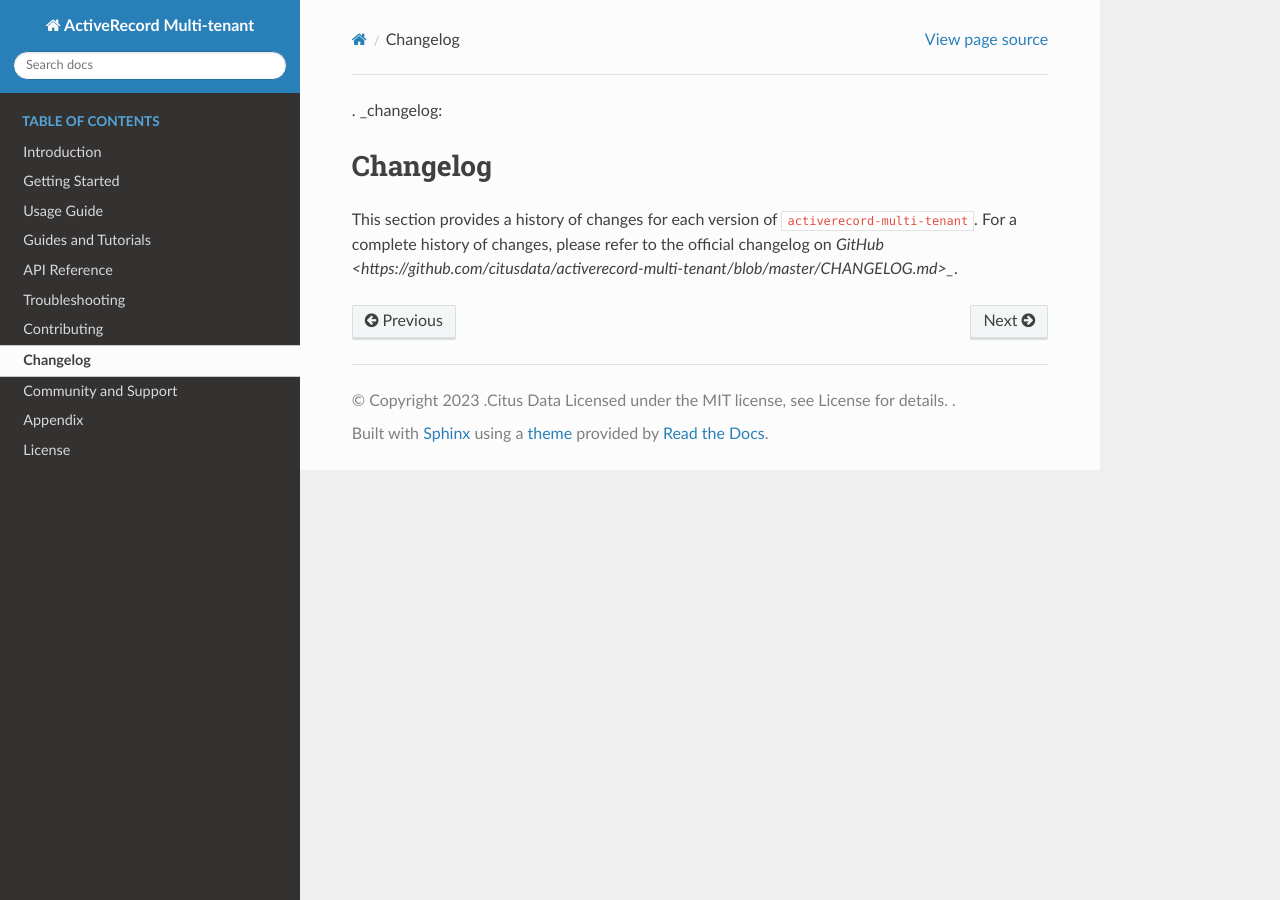
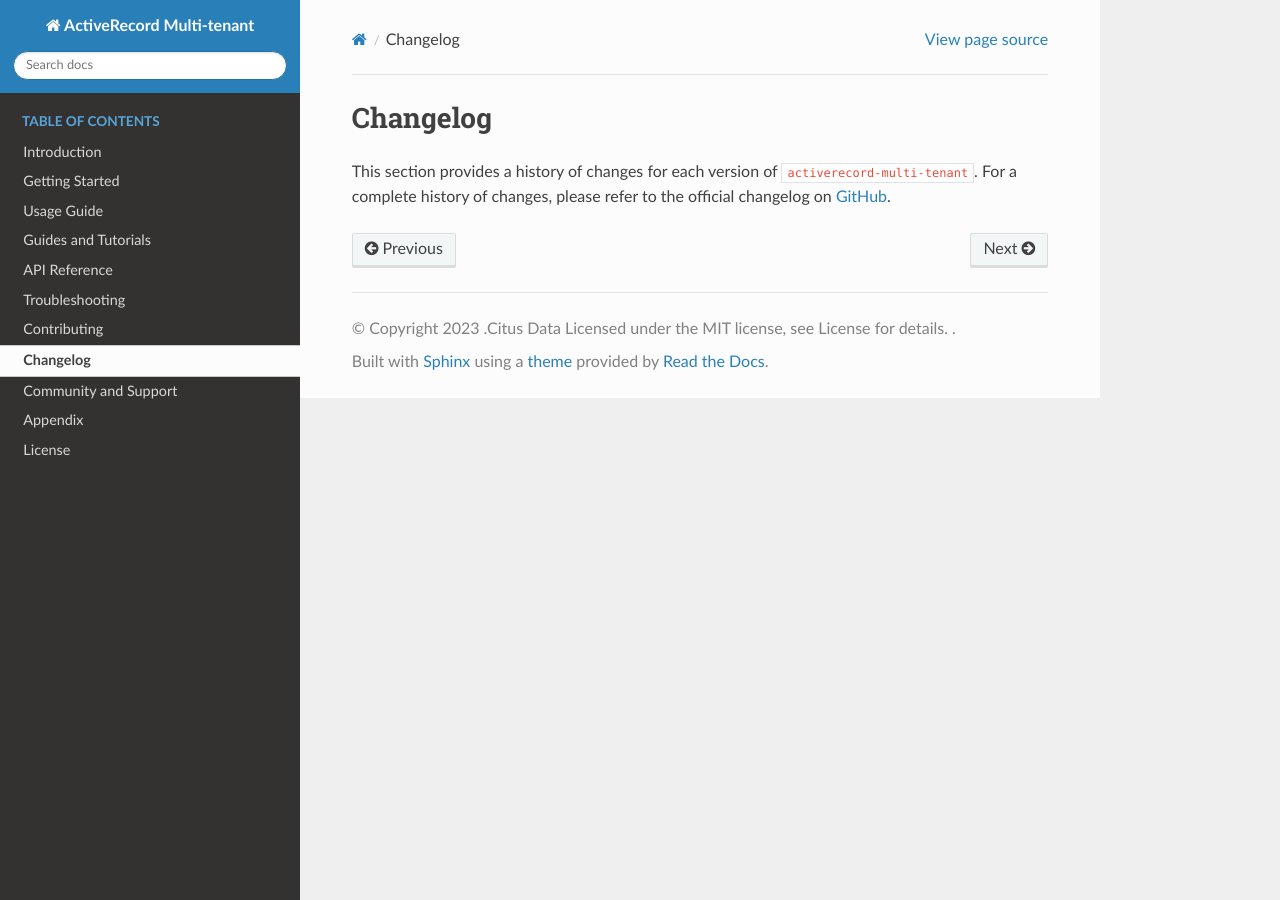
Before and after one commit to citusdata/activerecord-multi-tenant, a Sphinx documentation site: the page built from docs/source/changelog.rst, in a window 1280 px wide. Built offline with Sphinx 7.4.7 and the Read the Docs theme 2.0.0, drawn with Linux system fonts in a browser that asks for light colours.

Commit message:
Fixes url problem in documentation

```diff
--- a/docs/source/changelog.rst
+++ b/docs/source/changelog.rst
@@ -1,7 +1,7 @@
-. _changelog:
+.. _changelog:
 
 Changelog
 =========
 
 This section provides a history of changes for each version of ``activerecord-multi-tenant``.
-For a complete history of changes, please refer to the official changelog on `GitHub <https://github.com/citusdata/activerecord-multi-tenant/blob/master/CHANGELOG.md>_`.
+For a complete history of changes, please refer to the official changelog on `GitHub <https://github.com/citusdata/activerecord-multi-tenant/blob/master/CHANGELOG.md>`_.
```
